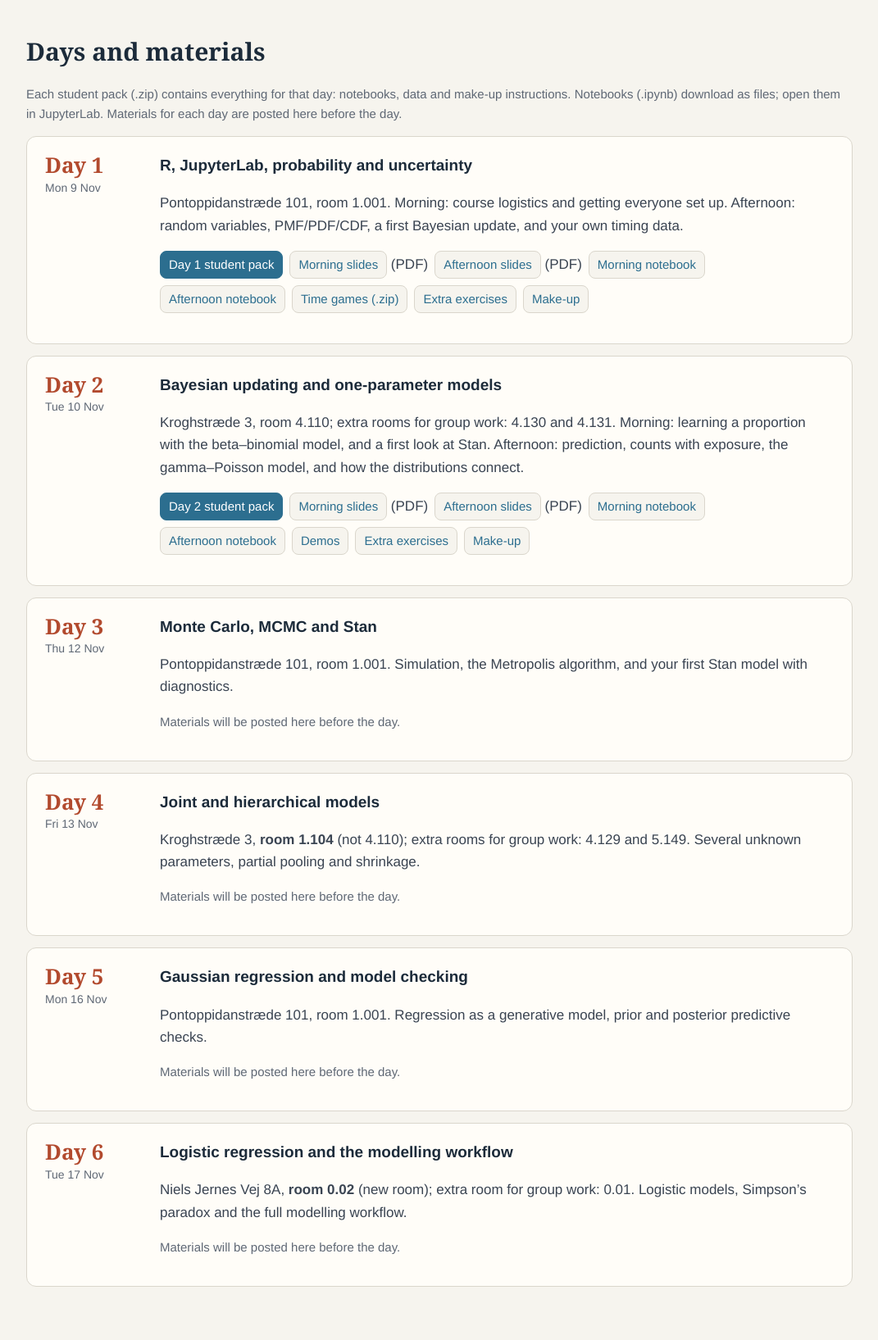
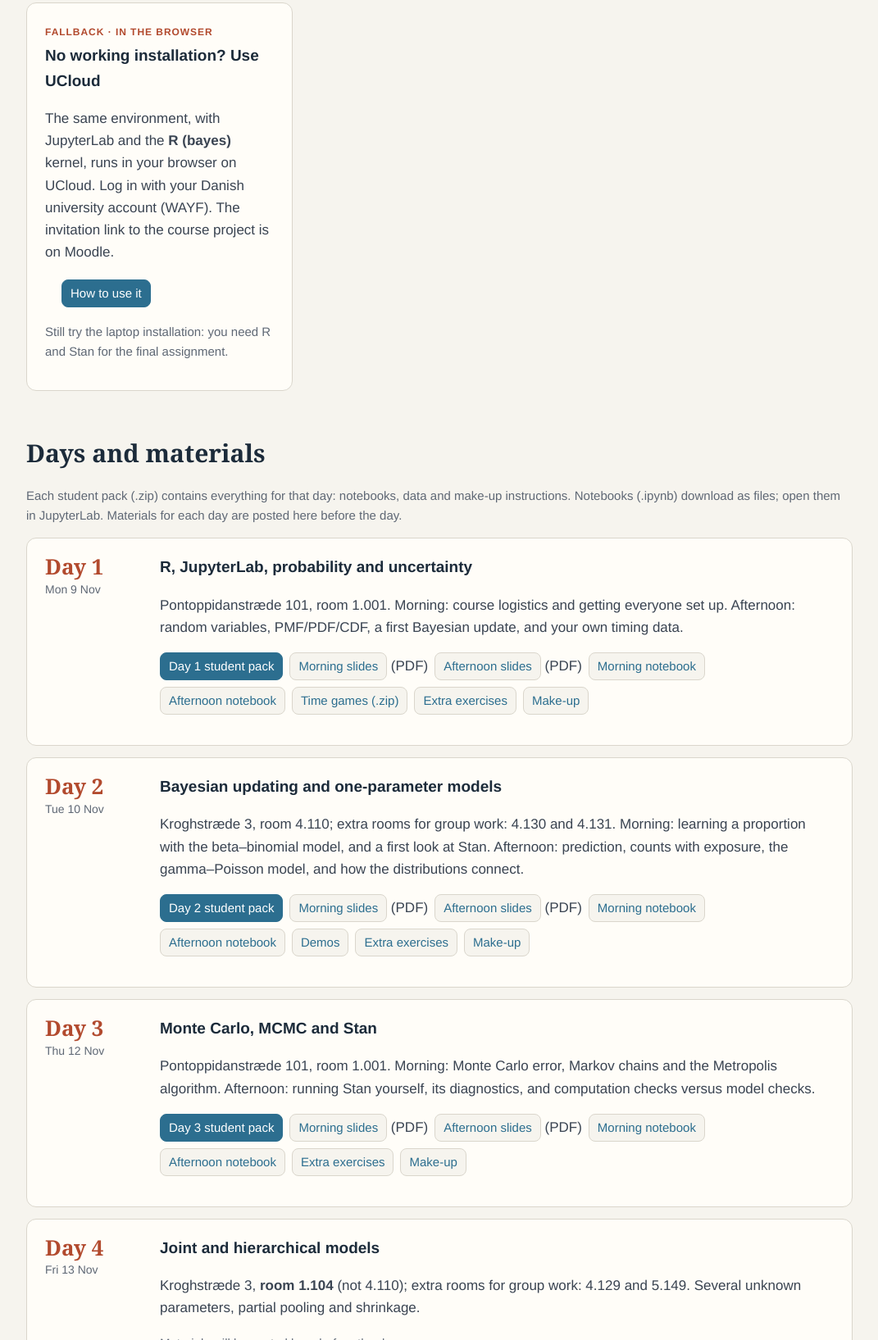
Before and after one commit to chengl7/Bayes_stats_2026, a plain HTML site: page index.html in a window 1280 px wide. Shown: the part 970-2605 px from the top of the page at 82% size, without its empty margins (104-1175 px from the left). Drawn offline with Linux system fonts and the light colour scheme.

Commit message:
Add Day 3 materials and UCloud guide; update Day 1-2 extra exercises

```diff
--- a/index.html
+++ b/index.html
@@ -115,6 +115,15 @@ footer { margin-top: 48px; padding: 28px 0 40px; border-top: 1px solid var(--lin
       <p>All work happens in JupyterLab notebooks with the <b>R (bayes)</b> kernel. Download each day’s student pack, unzip it, and keep the folder together.</p>
       <p class="note">Stuck with the installation? Send the first error message and your operating system to <a href="mailto:luch@math.aau.dk">luch@math.aau.dk</a>.</p>
     </div>
+    <div class="card">
+      <span class="tag">Fallback · in the browser</span>
+      <h3>No working installation? Use UCloud</h3>
+      <p>The same environment, with JupyterLab and the <b>R (bayes)</b> kernel, runs in your browser on UCloud. Log in with your Danish university account (WAYF). The invitation link to the course project is on Moodle.</p>
+      <ul class="links">
+        <li><a class="main" href="ucloud.html">How to use it</a></li>
+      </ul>
+      <p class="note">Still try the laptop installation: you need R and Stan for the final assignment.</p>
+    </div>
   </div>
 </section>
 
@@ -162,8 +171,16 @@ footer { margin-top: 48px; padding: 28px 0 40px; border-top: 1px solid var(--lin
     <div class="when">Day 3<small>Thu 12 Nov</small></div>
     <div>
       <h3>Monte Carlo, MCMC and Stan</h3>
-      <p>Pontoppidanstræde 101, room 1.001. Simulation, the Metropolis algorithm, and your first Stan model with diagnostics.</p>
-      <p class="note">Materials will be posted here before the day.</p>
+      <p>Pontoppidanstræde 101, room 1.001. Morning: Monte Carlo error, Markov chains and the Metropolis algorithm. Afternoon: running Stan yourself, its diagnostics, and computation checks versus model checks.</p>
+      <ul class="links">
+        <li><a class="main" href="day-3-student-pack.zip">Day 3 student pack</a></li>
+        <li><a href="day-3/day-3-slides-morning.pdf">Morning slides</a> (PDF)</li>
+        <li><a href="day-3/day-3-slides-afternoon.pdf">Afternoon slides</a> (PDF)</li>
+        <li><a href="day-3/day-3-exercises-morning.ipynb">Morning notebook</a></li>
+        <li><a href="day-3/day-3-exercises-afternoon.ipynb">Afternoon notebook</a></li>
+        <li><a href="day-3/extra/day-3-extra-exercises.ipynb">Extra exercises</a></li>
+        <li><a href="day-3/day-3-makeup.html">Make-up</a></li>
+      </ul>
     </div>
   </div>
 
```
Also changed, not shown: 18 other files.
